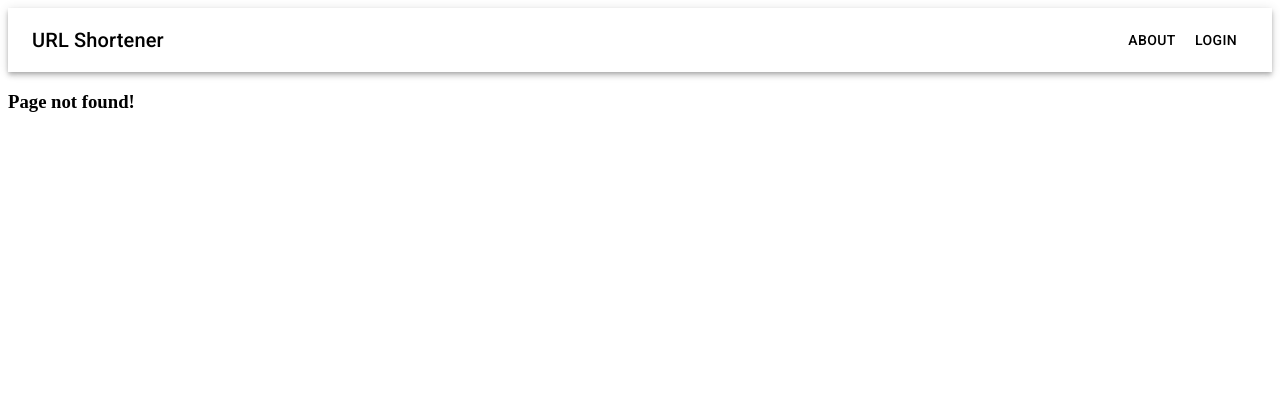
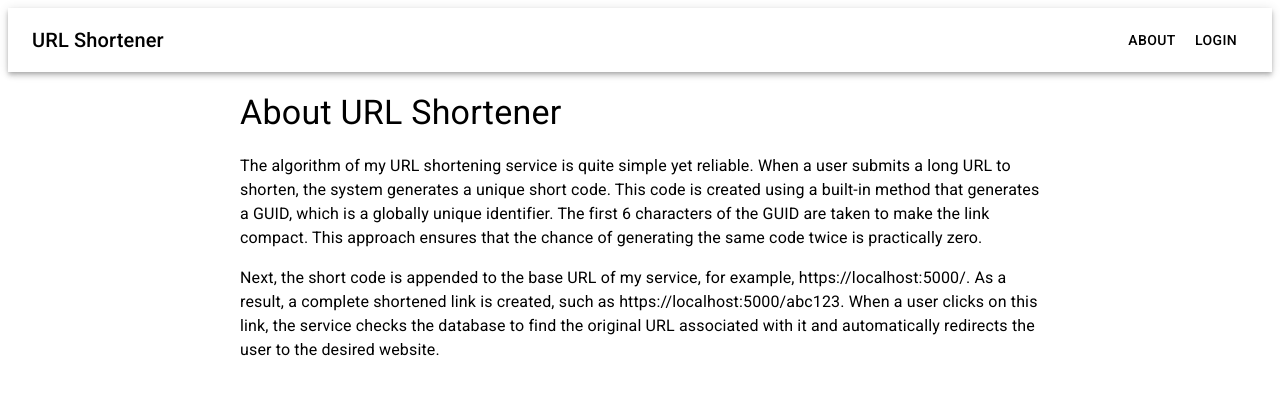
Before and after one commit to chmilkka/UrlShortener, a React (Create React App) app in the folder UrlShortener.Client/url-shortener-ui/: page /about in a window 1280 px wide. Before the commit this address had no page. Shown: the top 394 px of the page. Built offline with nearby package versions, Linux system fonts and the light colour scheme.

Commit message:
added about page

```diff
--- a/UrlShortener.Client/url-shortener-ui/src/components/Header.jsx
+++ b/UrlShortener.Client/url-shortener-ui/src/components/Header.jsx
@@ -8,13 +8,18 @@ function Header()
         const redirectToLogin = () => {
             navigate("/login", { replace: true });
         }
+
+        const redirectToAbout = () => {
+            navigate("/about", { replace: true });
+        }
+
     return (
     <AppBar color= "inherit" position="sticky">
         <Toolbar>
             <Typography variant="h6" sx={{ flexGrow: 1 }}>
             URL Shortener
             </Typography>
-            <Button color="inherit">
+            <Button color="inherit" onClick={redirectToAbout}>
             About
             </Button>
             <Button color="inherit" onClick={redirectToLogin}>
--- /dev/null
+++ b/UrlShortener.Client/url-shortener-ui/src/pages/AboutPage.jsx
@@ -0,0 +1,26 @@
+import React from "react";
+import { Button, Typography, Box } from "@mui/material";
+
+const AboutPage = () => {
+  return (
+    <Box sx={{ padding: "20px", maxWidth: "800px", margin: "0 auto" }}>
+      <Typography variant="h4" sx={{ marginBottom: "20px" }}>
+        About URL Shortener
+      </Typography>
+      <Typography variant="body1" sx={{ marginBottom: "20px" }}>
+      The algorithm of my URL shortening service is quite simple yet reliable.
+      When a user submits a long URL to shorten, the system generates a unique short code.
+      This code is created using a built-in method that generates a GUID, which is a globally unique identifier.
+      The first 6 characters of the GUID are taken to make the link compact.
+      This approach ensures that the chance of generating the same code twice is practically zero.
+      <p/>
+      Next, the short code is appended to the base URL of my service, for example, https://localhost:5000/.
+      As a result, a complete shortened link is created, such as https://localhost:5000/abc123.
+      When a user clicks on this link, the service checks the database to find the original URL associated with
+      it and automatically redirects the user to the desired website.
+      </Typography>
+    </Box>
+  );
+};
+
+export default AboutPage;
--- a/UrlShortener.Client/url-shortener-ui/src/routes/AppRouter.jsx
+++ b/UrlShortener.Client/url-shortener-ui/src/routes/AppRouter.jsx
@@ -3,6 +3,7 @@ import { Navigate, Route, Routes } from 'react-router-dom';
 import LoginPage from '../pages/LoginPage';
 import RegisterPage from '../pages/RegisterPage';
 import NotFoundPage from '../pages/NotFoundPage';
+import AboutPage from '../pages/AboutPage';
 
 const AllRoutes = () => {
     return (
@@ -10,6 +11,7 @@ const AllRoutes = () => {
             <Route index replace element={<Navigate to="/login"/>}/>
             <Route path ="/login" element={<LoginPage/>}/>
             <Route path ="/register" element={<RegisterPage/>}/>
+            <Route path ="/about" element={<AboutPage/>}/>
             <Route path='*'element={<NotFoundPage/>}/>
         </Routes>
     );
```
